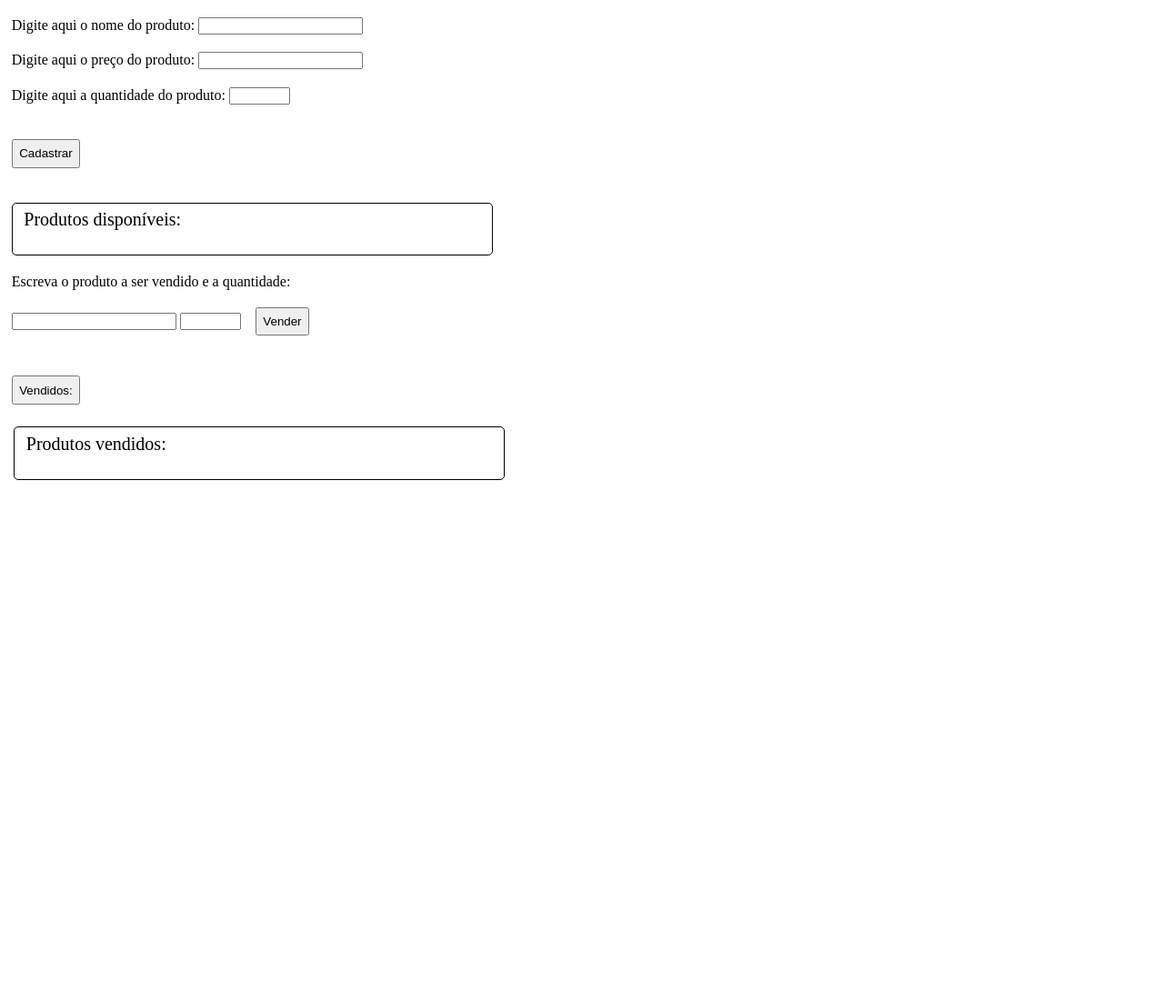
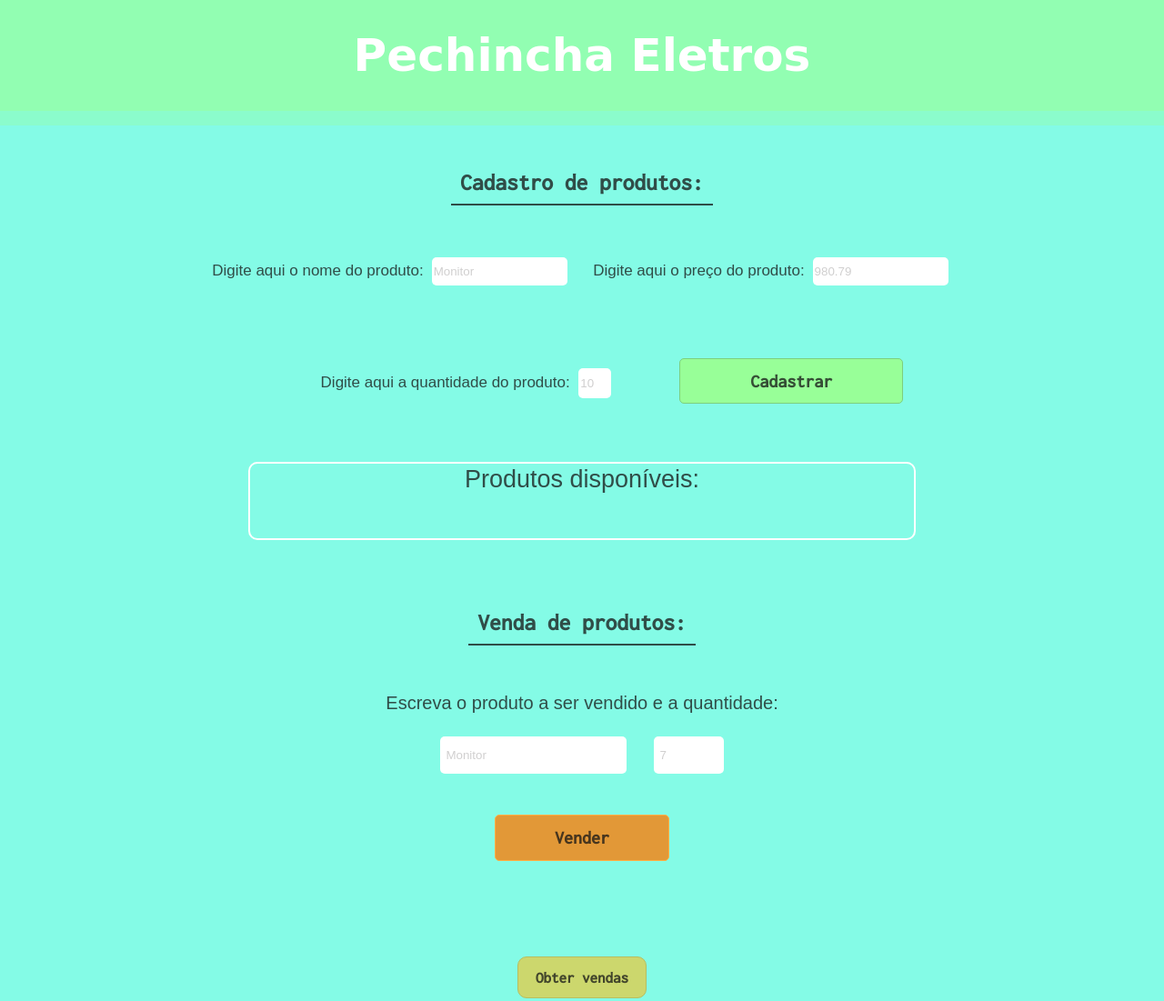
Before and after one commit to Gustaxz/LojaOnline, a plain HTML site: page index.html in a window 1280 px wide. Shown: the top 1101 px of the page at 91% size. Before the commit the page ends 800 px from the top, so only its background shows below. Drawn offline with Linux system fonts and the light colour scheme; a web font is replaced by a local one.

Commit message:
primeira alteraão

```diff
--- a/index.html
+++ b/index.html
@@ -5,34 +5,56 @@
     <meta http-equiv="X-UA-Compatible" content="IE=edge">
     <meta name="viewport" content="width=device-width, initial-scale=1.0">
     <link rel = 'stylesheet' href = "style.css">
+    <link href="https://fonts.googleapis.com/css2?family=Fredoka&family=Rubik+Moonrocks&display=swap"
+        rel="stylesheet">
+    <link href="https://fonts.googleapis.com/css2?family=Fredoka&family=Inconsolata:wght@500&family=Rubik+Moonrocks&display=swap"
+            rel="stylesheet">
+    <link href="https://fonts.googleapis.com/css2?family=Anek+Tamil:wdth,wght@89.1,572&family=Fredoka&family
+        =Inconsolata:wght@500&family=Rubik+Moonrocks&display=swap" rel="stylesheet">
     <script src = 'main.js'></script>
-    <title>Cadastro de produtos</title>
+    <title>Pechincha Eletros</title>
 </head>
 <body>
+    <header class = 'header'>
+        <h1>Pechincha Eletros</h1>
+    </header>
+    <div class = 'centro'>
+        <h2>Cadastro de produtos:</h2>
+        <section class = 'produtos-cadastrados'>
             <div class = 'entradas'>
-        <label for = 'nome-produto'>Digite aqui o nome do produto: <input id = 'inputNome' type = 'text'></label>
+                <label for = 'nome-produto'>Digite aqui o nome do produto: <input id = 'inputNome'
+                    type = 'text' placeholder = "Monitor"></label>
             </div>
             <div class = 'entradas'>
-        <label for = 'preco-produto'>Digite aqui o preço do produto: <input id = 'inputPreco' type = 'text'></label>
+                <label for = 'preco-produto'>Digite aqui o preço do produto: <input id = 'inputPreco'
+                    type = 'text' placeholder = "980.79"></label>
             </div>
             <div class = 'entradas'>
-        <label for = 'preco-produto'>Digite aqui a quantidade do produto: <input id = 'inputQtd' type = 'number'></label>
+                <label for = 'preco-produto'>Digite aqui a quantidade do produto: <input id = 'inputQtd'
+                    type = 'number' placeholder = "10"></label>
             </div>
             <button id = 'cadastro' onclick = "botao()">Cadastrar</button>
+        </section>
+    </div>
     <section id = "vender">
     <section class = 'total-vendas'>
-        <p style ="font-size: 20px;">Produtos disponíveis:</p><div class = 'vendas'></div>
+        <p style ="font-size: 27px; text-align: center;">Produtos disponíveis:</p><div class = 'vendas'></div>
     </section>
-    <p>Escreva o produto a ser vendido e a quantidade:</p>
-    <input type = 'text' id = 'vendido'>
-    <input type = "number" id = 'numero'>
-    <button id = 'cadastro' onclick="vender()">Vender</button>
+    <section class = 'produtos-vendidos'>
+        <h2>Venda de produtos: </h2>
+        <div class = 'registrar'>
+            <p style ="font-size: 20px">Escreva o produto a ser vendido e a quantidade:</p>
+            <input type = 'text' id = 'vendido' placeholder="Monitor">
+            <input type = "number" id = 'numero' placeholder="7">
+        </div>
+        <button onclick="vender()" id = 'vendidos'>Vender</button>
         </section>
-    <div class = 'vendas'></div>
-    <div class = 'entradas-totais'></div>
-    <button id = 'vendidos' onclick = "vendas()">Vendidos: </button>
+        <div class = 'saldo'>
+            <button onclick = "vendas()" id = 'tabela-vendidos'>Obter vendas </button>
             <section class = 'total-vendidos'>
-        <p style ="font-size: 20px;">Produtos vendidos:</p><div class = 'vendidos'></div>
+                <p style ="font-size: 27px; text-align: center;">Produtos vendidos:</p><div class = 'vendidos'></div>
+            </section>
+        </div>
     </section>
 </body>
 </html>
--- a/main.js
+++ b/main.js
@@ -38,7 +38,6 @@ function botao() {
     let preco = document.getElementById('inputPreco').value
     let qtd = document.getElementById('inputQtd').value
     if (ehIgual(nome) === null) {
-        console.log('aqui')
         let cadastrado = new criarProduto(nome, preco, qtd)
         cadastrarProduto(cadastrado)
         cadastrar(cadastrado)
@@ -53,10 +52,7 @@ function botao() {
         }
 
     }
-    console.log(produtos)
-    console.log('Excluídos', produtosVendidos)
 }
-
 function cadastrarProduto(cadastrado) {
     let produtos = document.getElementsByClassName('vendas')[0]
     produtos.innerHTML += `<div class = 'bloquear'>
@@ -112,13 +108,12 @@ function vender() {
 function vendas() {
     let display = document.getElementsByClassName('vendidos')[0]
     display.innerHTML = ''
-    for (var j = 0; j < produtosVendidos.length; j++) {
-        mostrarVendas(produtosVendidos[j])
-    }
-    for (var i = 0; i < produtosVendidos.length; i++) {
+    for (var i = 0; i < produtos.length; i++) {
         if (produtos[i].qtd !== produtos[i].quantidadeInicial) {
             mostrarVendidos(produtos[i])
         }
     }
-
+    for (var j = 0; j < produtosVendidos.length; j++) {
+        mostrarVendas(produtosVendidos[j])
+    }
 }
--- a/style.css
+++ b/style.css
@@ -1,59 +1,193 @@
 * {
     margin: 0px;
     padding: 0px;
+}
+
+:root {
+    --font: rgb(255, 174, 66);
+}
+
+body {
+    font-size: 17px;
+    font-family: 'Anek Tamil', sans-serif;
+    color: rgba(22, 22, 22, 0.76);
+    background: rgb(132, 251, 230);
+}
+
+.header {
+    padding: 2.5%;
+    background: rgb(146, 254, 178);
+    border-bottom: 16px rgb(139, 252, 204) solid;
+}
+
+
+.header h1 {
+    font-family: 'Rubik Moonrocks', cursive;
+    font-size: 50px;
+    text-align: center;
+    color: white;
+}
+
+.centro {
+    text-align: center;
+}
+
+.produtos-cadastrados {
+    display: block;
+    padding: 0 2% 2% 2%;
+    text-align: center;
 }
 
 .vendas, .vendidos {
     margin: 1.5% 0;
 }
 
+h2 {
+    display: inline-block;
+    font-family: 'Inconsolata', monospace;
+    color: rgba(22, 22, 22, 0.76);
+    margin: 3% 0;
+    text-align: center;
+    padding: 0.8%;
+    border-bottom: 2px rgba(22, 22, 22, 0.76) solid;
+}
+
 
 
 .bloco {
-    margin: 0px 5px 0px 0px;
+    margin: 0px 3.5% 0px 3.5%;
     display: inline;
 }
 
 .bloquear {
+    text-align: center;
     margin: 2% 0 0 0;;
     display: block;
 }
 
-.total-vendas {
-    width: 40%;
-    padding: 0.5% 1% 1.5% 1%;
-    border: 1px black solid;
-    border-radius: 5px;
-    margin: 5px 0 20px 0;
+.entradas {
+    margin: 1.5% 0%;
+    display: inline-block;
 }
 
-.total-vendidos {
-    width: 40%;
-    padding: 0.5% 1% 1.5% 1%;
-    border: 1px black solid;
+.entradas input {
+    margin: 0 1%;
+    width: 35%;
+    padding: 2% 0.5%;
+    border: none;
     border-radius: 5px;
-    margin: 5px 0 20px 15px;
 }
 
-.entradas {
-    margin: 1.5% 1%;
-    display: block;
+.entradas input:active {
+    border-color: rgb(146, 254, 178);
+}
+
+.registrar input::placeholder {
+    color: rgba(128, 126, 126, 0.37);
+}
+
+.entradas input::placeholder {
+    color: rgba(128, 126, 126, 0.37);
 }
 
 #cadastro{
-    padding: 0.5%;
-    margin: 1.5% 1%;
+    font-family: 'Inconsolata', monospace;
+    font-weight: bold;
+    font-size: 20px;
+    color: rgba(22, 22, 22, 0.76);
+    border: 1px rgb(125, 207, 125) solid;
+    border-radius: 5px;
+    background-color: rgb(152, 255, 152);
+    padding: 1.1% 0.6%;
+    width: 20%;
+    margin: 5% 0 1% 0;
+    transition: all 0.15s;
 }
 
-#vendidos {
-    padding: 0.5%;
-    margin: 0.5% 0 1.5% 1%;
+#cadastro:hover, #vendidos:hover, #tabela-vendidos:hover {
+    cursor: pointer;
 }
 
-#vender {
-    margin: 1.5% 1%;
+#cadastro:active, #vendidos:active, #tabela-vendidos:active {
+    transition: all 0.15s;
+    transform: scale(0.87);
 }
 
-#numero, #inputQtd {
+.total-vendas, .total-vendidos {
+    width: 55%;
+    margin: 2% auto 6% auto;
+    padding: 0.2% 1% 3% 1%;
+    border: 2px rgb(255, 255, 255) solid;
+    border-radius: 10px;
+}
+
+.bloquear p {
+    color: black;
+    font-size: 20px;
+}
+
+.produtos-vendidos {
+    text-align: center;
+}
+
+.produtos-vendidos h2 {
+    display: inline;
+    padding: 0.8%;
+    border-bottom: 2px rgba(22, 22, 22, 0.76) solid;
+}
+
+.registrar p {
+   margin: 5% 0 2% 0;
+}
+
+
+
+#vendidos {
+    font-family: 'Inconsolata', monospace;
+    font-weight: bold;
+    font-size: 20px;
+    color: rgba(22, 22, 22, 0.76);
+    border: 1px rgb(255, 174, 66) solid;
+    border-radius: 5px;
+    background-color: rgb(226, 152, 55);
+    padding: 1.1% 0.6%;
+    width: 15%;
+    margin: 3.5% 0 1% 0;
+    transition: all 0.15s;
+}
+
+.produtos-vendidos input {
+    margin: 0 1%;
+    width: 15%;
+    padding: 1% 0.5%;
+    border: none;
+    border-radius: 5px;
+}
+
+
+#numero {
     width: 5%;
 }
+
+#inputQtd {
+    width: 7%;
+}
+
+.saldo {
+    padding: 4%;
+    text-align: center;
+}
+
+#tabela-vendidos {
+    font-family: 'Inconsolata', monospace;
+    font-weight: bold;
+    font-size: 17px;
+    color: rgba(22, 22, 22, 0.76);
+    border: 1px rgb(181, 190, 98) solid;
+    border-radius: 10px;
+    background-color: rgb(204, 215, 109);
+    padding: 1.1% 0.6%;
+    width: 12%;
+    margin: 3.5% 0 1% 0;
+    transition: all 0.15s;
+}
```
Lines whose indentation alone changed are shown as unchanged.
